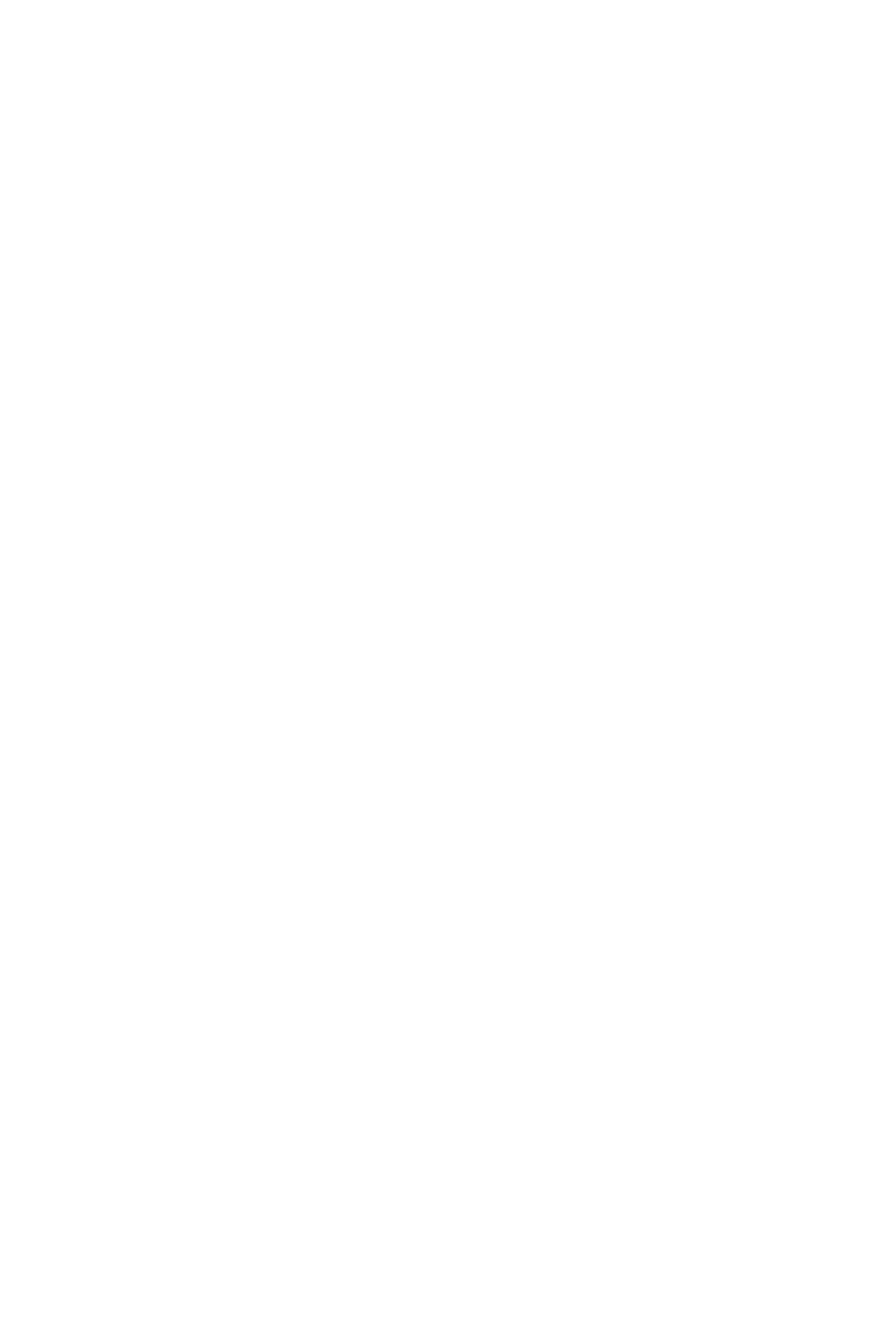
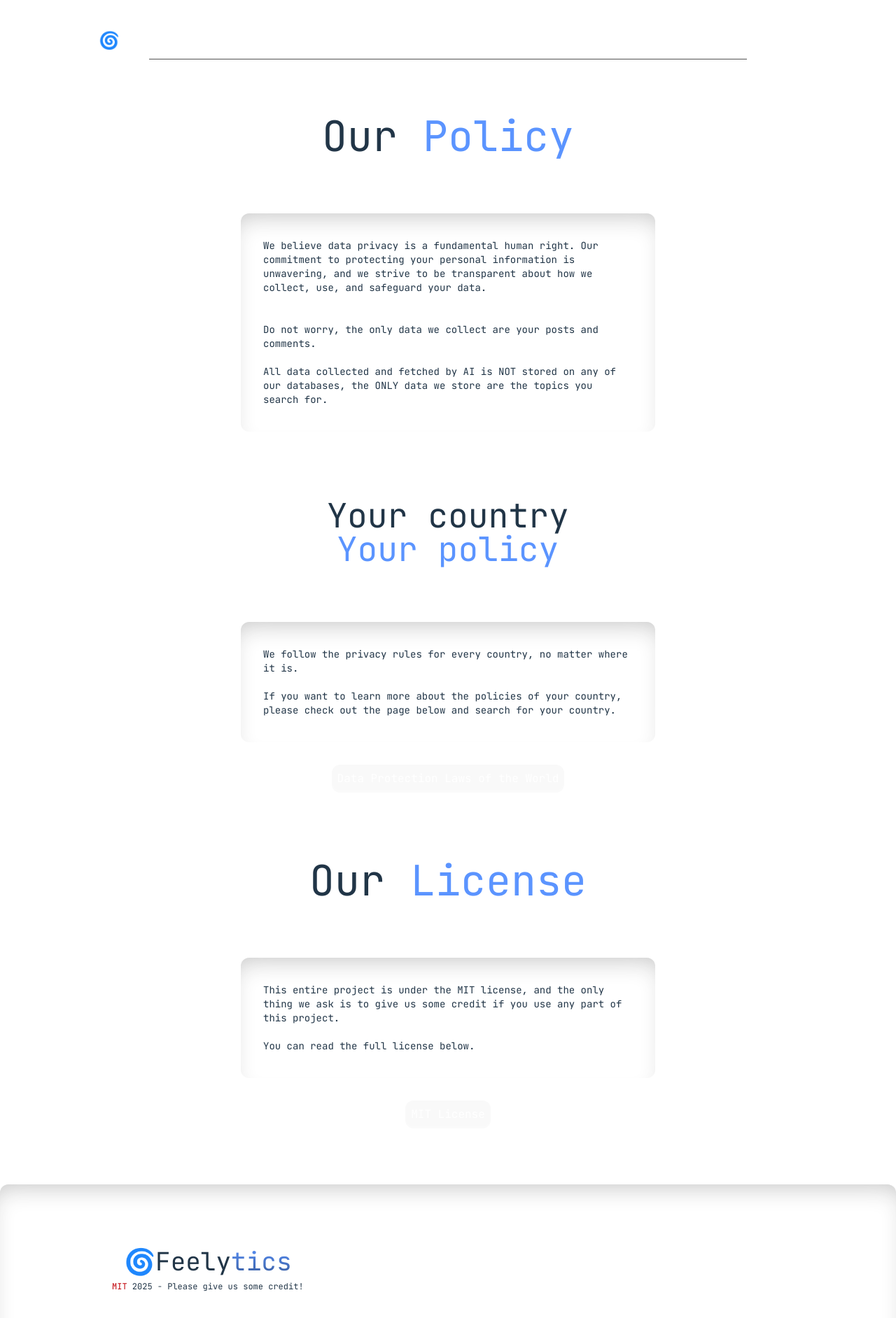
Before and after one commit to gabrielEFagundes/Feelytics, a Vue app: page /policy in a window 1280 px wide. Shown: the top 1884 px of the page at 70% size. Before the commit the page ends 800 px from the top, so only its background shows below. Built offline with nearby package versions, Linux system fonts and the light colour scheme.

Commit message:
:sparkles: feat: Policies page completed

```diff
--- a/src/components/Footer.vue
+++ b/src/components/Footer.vue
@@ -7,7 +7,7 @@
         <div>
             <div class="grid grid-cols-3 grid-rows-2 place-items-center gap-3">
                 <a href="mailto:gabriel_e_fagundes@estudante.sesisenai.org.br" class="text-sm">Contact Us</a>
-                <a href="/privacy" class="text-sm">Privacy Policy</a>
+                <a href="/policy" class="text-sm">Privacy Policy</a>
                 <a href="#" class="text-sm">Terms of Use</a>
                 <div class="col-span-3">
                     <a href="https://github.com/gabrielEFagundes/Feelytics">
--- a/src/components/Navbar.vue
+++ b/src/components/Navbar.vue
@@ -1,7 +1,7 @@
 <template>
     <section class="flex justify-evenly items-center mt-10 mb-2">
-        <div>
-            <a href="#" class="font-size-md">🌀</a>
+        <div class="logo">
+            <a href="/home" class="font-size-md">🌀</a>
         </div>
         <div>
             <ul class="flex gap-[1.5rem]">
@@ -25,6 +25,12 @@
 </template>
 
 <style scoped>
+.logo{
+    transition: all 0.3s ease-in-out;
+}
+.logo:hover{
+    transform: scale(1.2);
+}
 .font-size-md{
     font-size: 1.5rem;
 }
--- a/src/pages/App.vue
+++ b/src/pages/App.vue
@@ -12,3 +12,9 @@ export default {
         <router-link to="/policy">Privacy Policy</router-link>
     </nav>
 </template>
+
+<style>
+    nav{
+        display: none;
+    }
+</style>
--- a/src/pages/PrivacyPolicy/PrivacyPol.vue
+++ b/src/pages/PrivacyPolicy/PrivacyPol.vue
@@ -1,9 +1,51 @@
-<script>
-
+<script setup>
+  import Navbar from '../../components/Navbar.vue';
+  import Footer from '../../components/Footer.vue';
+  import TextWrapper from '../../widgets/TextWrapper.vue';
+  import LiquidBtn from '../../widgets/LiquidBtn.vue';
 </script>
 
 <template>
+    <Navbar />
+    <main>
+        <div class="flex flex-col items-center my-[5rem]">
+            <h1 class="text-6xl">Our <span class="mainColor">Policy</span></h1>
+            <TextWrapper msg="
+            We believe data privacy is a fundamental human right. Our commitment to protecting your personal information is unwavering, and we strive to be transparent about how we collect, use, and safeguard your data.
 
+
+            Do not worry, the only data we collect are your posts and comments.
+
+            All data collected and fetched by AI is NOT stored on any of our databases, the ONLY data we store are the topics you search for.
+
+            "></TextWrapper>
+        </div>
+        <div class="flex flex-col items-center my-[6rem]">
+            <h1 class="text-5xl text-center">Your country<br><span class="mainColor">Your policy</span></h1>
+            <TextWrapper msg="
+            We follow the privacy rules for every country, no matter where it is.
+
+            If you want to learn more about the policies of your country, please check out the page below and search for your country.
+
+            ">
+            </TextWrapper>
+
+            <LiquidBtn link="https://www.dlapiperdataprotection.com/" msg="Data Protection Laws of the World" class="mt-[2rem]"/>
+        </div>
+        <div class="flex flex-col items-center my-[5rem]">
+            <h1 class="text-6xl">Our <span class="mainColor">License</span></h1>
+            <TextWrapper msg="
+            This entire project is under the MIT license, and the only thing we ask is to give us some credit if you use any part of this project.
+
+            You can read the full license below.
+
+            ">
+            </TextWrapper>
+
+            <LiquidBtn link="https://opensource.org/license/mit/" msg="MIT License" class="mt-[2rem]"/>
+        </div>
+    </main>
+    <Footer />
 </template>
 
 <style>
--- a/src/widgets/Card.vue
+++ b/src/widgets/Card.vue
@@ -19,7 +19,7 @@
                 <p class="mt-7 text-xs text-gray-300 max-w-[17rem] leading-3.9">{{biografy}}</p>
             </div>
             <div class="p-3">
-                <a :href="github" class="font-black mt-7">GitHub</a>
+                <a :href="github" target="_blank" class="font-black mt-7">GitHub</a>
             </div>
         </div>
 </template>
--- /dev/null
+++ b/src/widgets/LiquidBtn.vue
@@ -0,0 +1,23 @@
+<script setup>
+  defineProps({
+      link: String,
+      msg: String
+  })
+</script>
+
+<template>
+    <button class="p-[0.5rem] rounded-xl">
+        <a :href="link" target="_blank">{{ msg }}</a>
+    </button>
+</template>
+
+<style scoped>
+button{
+    box-shadow: rgba(255, 255, 255, 0.25) 0px 50px 100px -20px, rgba(255, 255, 255, 0.3) 0px 30px 60px -30px, rgba(255, 255, 255, 0.35) 0px -2px 6px 0px inset;
+    transition: all 0.3s ease-in-out;
+}
+button:hover{
+    box-shadow: rgba(255, 255, 255, 0.4) 0px 50px 100px -20px, rgba(255, 255, 255, 0.45) 0px 30px 60px -30px, rgba(255, 255, 255, 0.5) 0px -2px 6px 0px inset;
+    transform: scale(1.05);
+}
+</style>
--- a/src/widgets/TextWrapper.vue
+++ b/src/widgets/TextWrapper.vue
@@ -7,7 +7,7 @@ defineProps({
 <template>
     <div class="flex justify-center mt-[5rem]">
         <div class="flex boxShadow py-4 px-8 rounded-xl">
-            <p class="text-sm max-w-[33rem] whiteSpace">{{msg}}</p>
+            <p class="text-sm max-w-[33rem] whiteSpace">{{msg}} <slot /></p>
         </div>
     </div>
 </template>
```
Also changed, not shown: src/pages/Login/Login.vue (added, +11 -0 lines).
